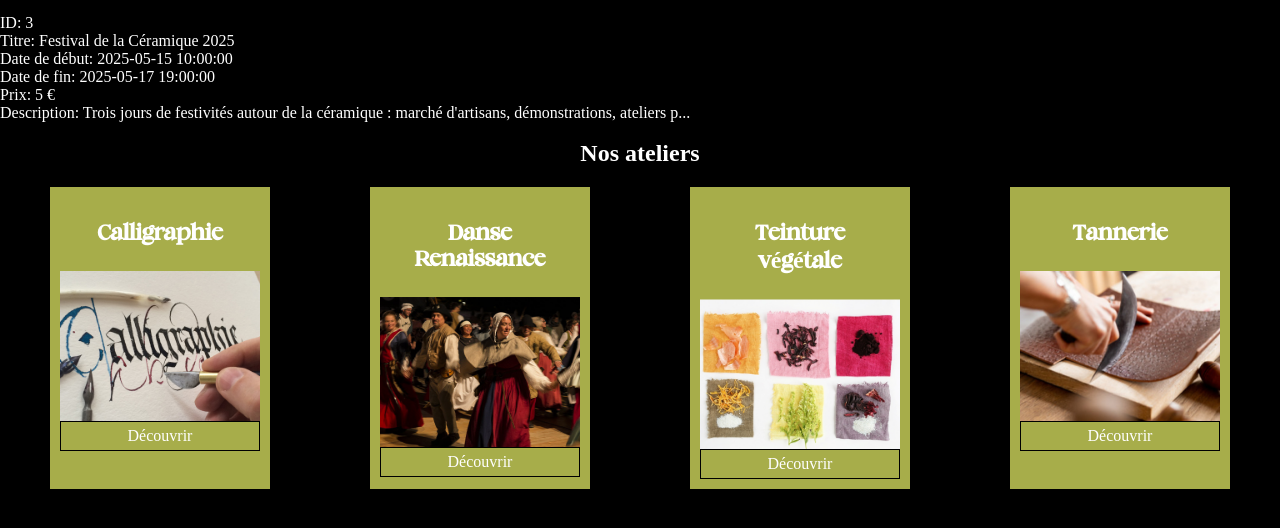
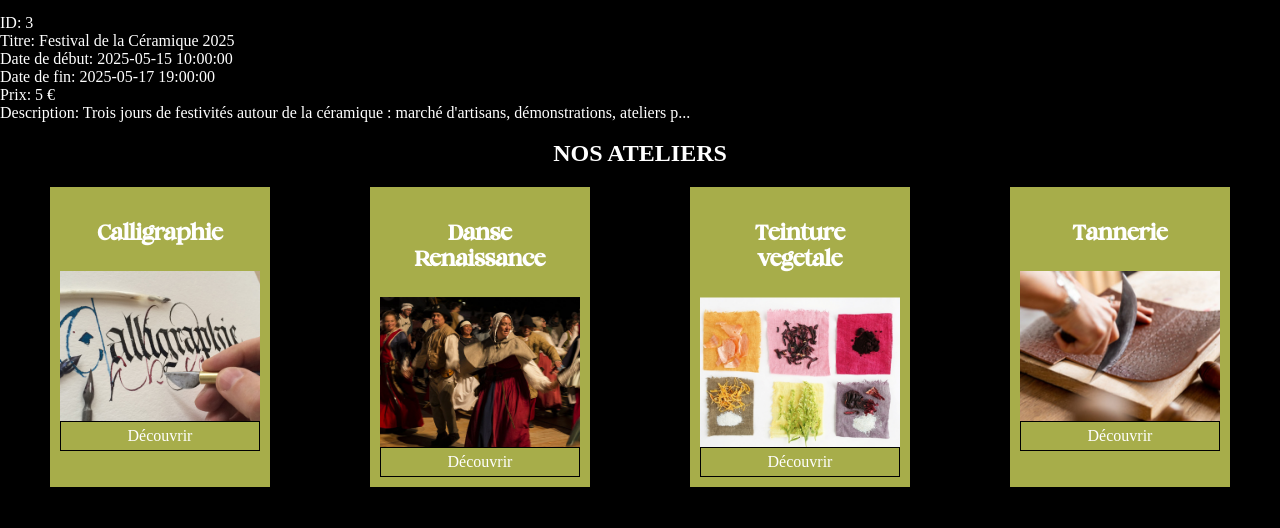
Before and after one commit to clarafontecoba/Pousinade, a PHP site: page /scripts/evenements.php in a window 1280 px wide. Shown: the part 238-766 px from the top of the page. Run offline with PHP 8.4, Linux system fonts and the light colour scheme; data comes from the database, SQL or seed files in the repository; some web fonts are replaced.

Commit message:
modifications titres

```diff
--- a/Pousinade/scripts/evenements.php
+++ b/Pousinade/scripts/evenements.php
@@ -29,7 +29,7 @@ try {
 </head>
 <body>
     <section class="ateliers">
-        <h2>Nos ateliers</h2>
+        <h2>NOS ATELIERS</h2>
 
         <div class="cartes">
             <a href="calligraphiebis.php" class="carte">
@@ -45,7 +45,7 @@ try {
             </a>
 
             <a href="teinture.php" class="carte">
-                <h1>Teinture végétale</h1>
+                <h1>Teinture vegetale</h1>
                 <img src="../css/images/teintures.png" alt="Teinture végétale">
                 <p>Découvrir</p>
             </a>
```
